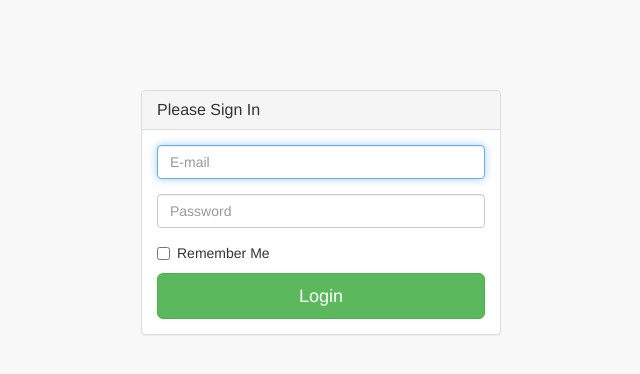
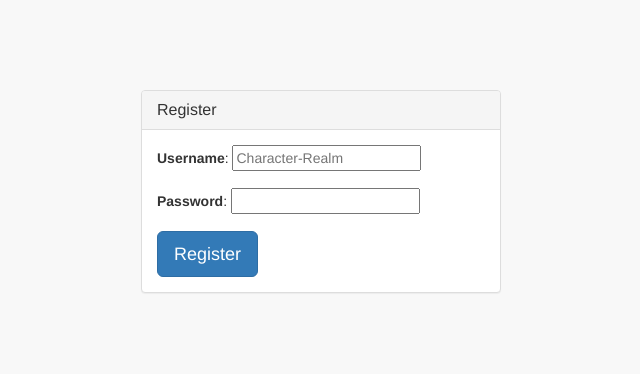
Before and after one commit to Pepton21/wow-website, a Flask app: page /register in a window 1280 px wide. Shown: the top 374 px of the page, without its empty margins (319-959 px from the left). Run offline with Flask 2, Linux system fonts and the light colour scheme; some libraries are stand-ins or nearby versions.

```diff
--- a/guild_app/templates/register.html
+++ b/guild_app/templates/register.html
@@ -10,16 +10,22 @@
         <title>Register</title>
 
         <!-- Bootstrap Core CSS -->
-        <link href="../css/bootstrap.min.css" rel="stylesheet">
+        <link href="{{ url_for('static', filename='css/bootstrap.min.css') }}" rel="stylesheet">
 
         <!-- MetisMenu CSS -->
-        <link href="../css/metisMenu.min.css" rel="stylesheet">
+        <link href="{{ url_for('static', filename='css/metisMenu.min.css') }}" rel="stylesheet">
+
+        <!-- Timeline CSS -->
+        <link href="{{ url_for('static', filename='css/timeline.css') }}" rel="stylesheet">
 
         <!-- Custom CSS -->
-        <link href="../css/startmin.css" rel="stylesheet">
+        <link href="{{ url_for('static', filename='css/startmin.css') }}" rel="stylesheet">
+
+        <!-- Morris Charts CSS -->
+        <link href="{{ url_for('static', filename='css/morris.css') }}" rel="stylesheet">
 
         <!-- Custom Fonts -->
-        <link href="../css/font-awesome.min.css" rel="stylesheet" type="text/css">
+        <link href="{{ url_for('static', filename='css/font-awesome.min.css') }}" rel="stylesheet" type="text/css">
 
         <!-- HTML5 Shim and Respond.js IE8 support of HTML5 elements and media queries -->
         <!-- WARNING: Respond.js doesn't work if you view the page via file:// -->
--- a/guild_app/views.py
+++ b/guild_app/views.py
@@ -67,7 +67,7 @@ def register():
         cnx.commit()
         cursor.close()
         return redirect("/index")
-    return render_template('login.html', form=form)
+    return render_template('register.html', form=form)
 
 @app.route("/logout")
 def logout():
```
